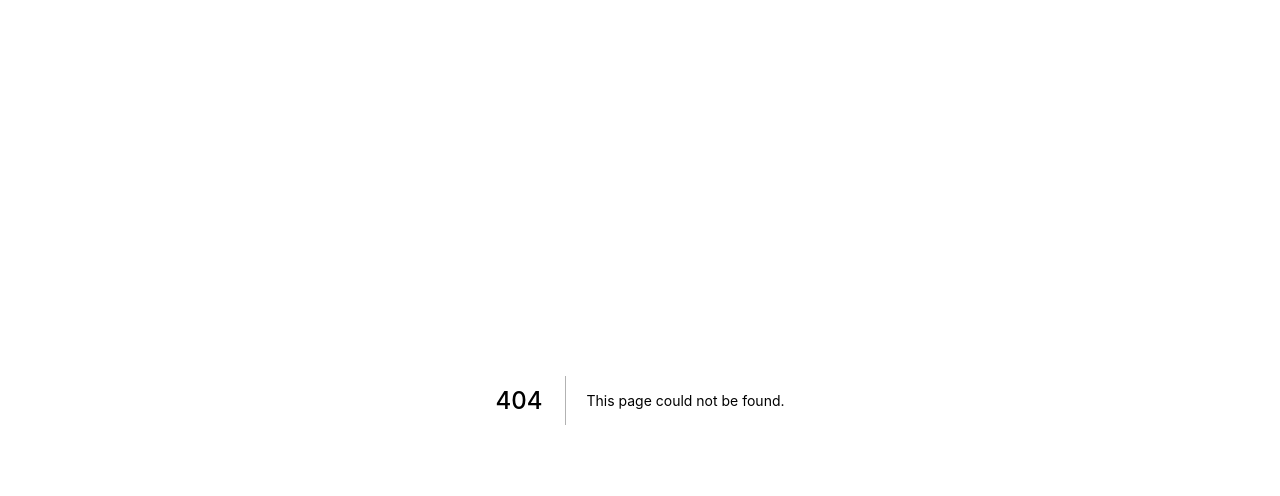
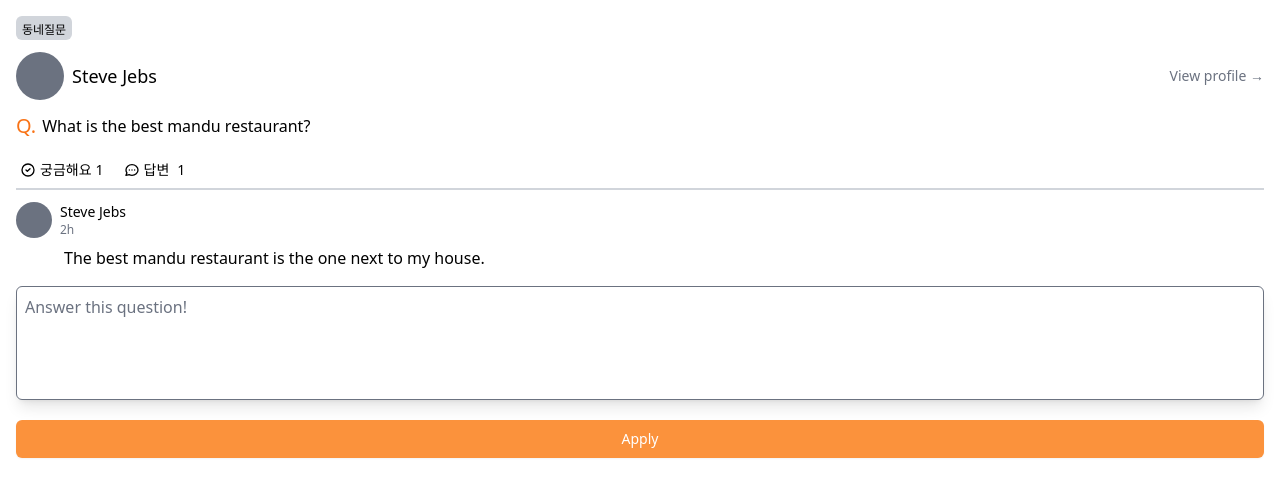
Before and after one commit to cattynip/narrot-market, a Next.js app: page /community/1 in a window 1280 px wide. Before the commit this address had no page. Shown: the top 496 px of the page. Built offline with nearby package versions, Linux system fonts and the light colour scheme.

Commit message:
5.7 Community Detail

```diff
--- /dev/null
+++ b/pages/community/[id].tsx
@@ -0,0 +1,96 @@
+import type { NextPage } from 'next';
+
+const CommunityPostDetail: NextPage = () => {
+  return (
+    <div className="p-4">
+      <div>
+        <div className="px-1.5 rounded-md w-fit bg-gray-300">
+          <span className="text-xs">동네질문</span>
+        </div>
+        <div className="flex items-center justify-between pt-3">
+          <div className="flex items-center space-x-2">
+            <div className="w-12 h-12 rounded-full bg-gray-500" />
+            <p className="text-lg font-medium">Steve Jebs</p>
+          </div>
+          <div>
+            <p className="text-gray-500 text-sm">View profile &rarr;</p>
+          </div>
+        </div>
+      </div>
+      <div className="py-3 space-x-1.5 flex items-center justify-start">
+        <span className="text-orange-500 text-xl">Q.</span>
+        <h3>What is the best mandu restaurant?</h3>
+      </div>
+      <div className="flex justify-start space-x-5 items-center border-t-1 text-sm border-t-black py-2 px-1 border-b-2 border-b-gray-300">
+        <div className="flex justify-center items-center space-x-1">
+          <svg
+            className="w-4 h-4"
+            fill="none"
+            stroke="currentColor"
+            viewBox="0 0 24 24"
+            xmlns="http://www.w3.org/2000/svg"
+          >
+            <path
+              strokeLinecap="round"
+              strokeLinejoin="round"
+              strokeWidth="2"
+              d="M9 12l2 2 4-4m6 2a9 9 0 11-18 0 9 9 0 0118 0z"
+            ></path>
+          </svg>
+          <div className="space-x-1">
+            <span>궁금해요</span>
+            <span>1</span>
+          </div>
+        </div>
+        <div className="flex justify-center items-center space-x-1">
+          <svg
+            className="w-4 h-4"
+            fill="none"
+            stroke="currentColor"
+            viewBox="0 0 24 24"
+            xmlns="http://www.w3.org/2000/svg"
+          >
+            <path
+              strokeLinecap="round"
+              strokeLinejoin="round"
+              strokeWidth="2"
+              d="M8 12h.01M12 12h.01M16 12h.01M21 12c0 4.418-4.03 8-9 8a9.863 9.863 0 01-4.255-.949L3 20l1.395-3.72C3.512 15.042 3 13.574 3 12c0-4.418 4.03-8 9-8s9 3.582 9 8z"
+            ></path>
+          </svg>
+          <div className="space-x-2">
+            <span>답변</span>
+            <span>1</span>
+          </div>
+        </div>
+      </div>
+      <div>
+        <div className="flex items-center justify-between pt-3">
+          <div className="flex items-center space-x-2">
+            <div className="w-9 h-9 rounded-full bg-gray-500" />
+            <div>
+              <p className="text-sm font-medium">Steve Jebs</p>
+              <p className="text-gray-500 text-xs">2h</p>
+            </div>
+          </div>
+        </div>
+        <div className="px-12 py-2">
+          The best mandu restaurant is the one next to my house.
+        </div>
+      </div>
+      <div className="flex flex-col">
+        <textarea
+          rows={4}
+          cols={10}
+          className="w-full resize-none rounded-md focus:border-orange-500 outline-none focus:ring-2 focus:ring-offset-2 focus:ring-orange-500 mt-2 transition placeholder:transition focus:placeholder:text-transparent shadow-lg p-2"
+          placeholder="Answer this question!"
+        />
+
+        <button className="bg-orange-400 transition-colors hover:bg-orange-600 focus:bg-orange-600 text-white py-2 px-4 border border-transparent rounded-md mt-5 shadow-sm text-sm font-medium focus:ring-2 focus:ring-offset-2 focus:ring-orange-500 focus:outline-none">
+          Apply
+        </button>
+      </div>
+    </div>
+  );
+};
+
+export default CommunityPostDetail;
```
Also changed, not shown: 2 other files (tests, documents, lock files or other folders).
